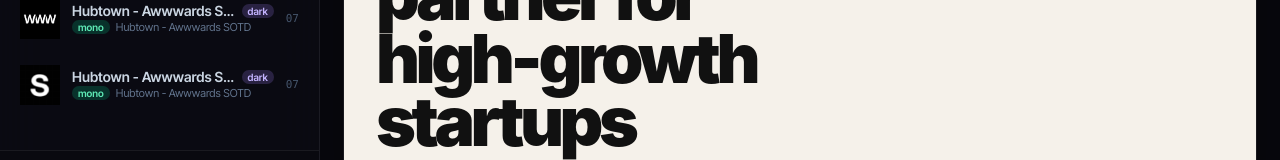
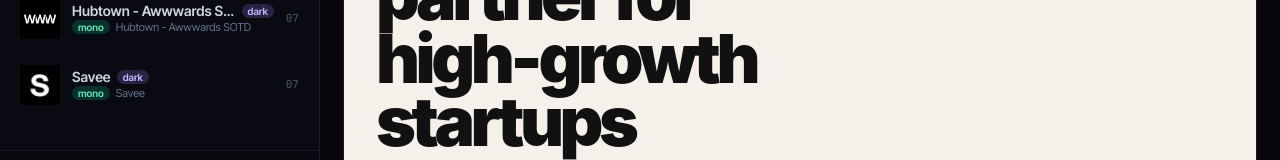
Before and after one commit to amthucdanang2015-pixel/design-prompt, a Next.js app: page / in a window 1280 px wide. Shown: the part 594-754 px from the top of the page. Built offline with nearby package versions, Linux system fonts and the light colour scheme.

Commit message:
Add files via upload

```diff
--- a/src/data/prompts.ts
+++ b/src/data/prompts.ts
@@ -155,10 +155,10 @@ export const prompts: PromptItem[] = [
     features: ['Web and mobile UI', 'Themeable components', 'Open source library'],
   },
   {
-    id: 'save',
+    id: 'savee',
     index: 7,
-    title: 'Hubtown - Awwwards SOTD',
-    subtitle: 'Hubtown - Awwwards SOTD',
+    title: 'Savee',
+    subtitle: 'Savee',
     mode: 'dark',
     type: 'mono',
     colors: {
```
